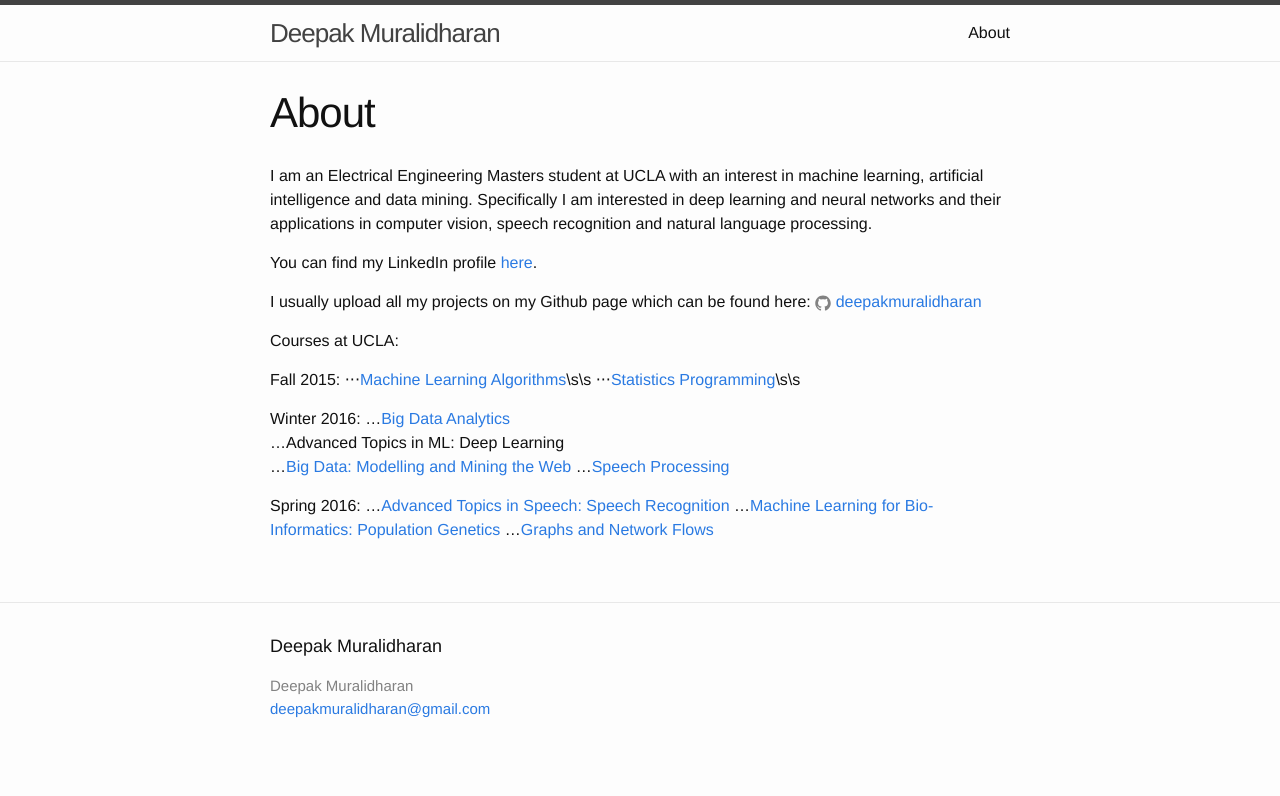
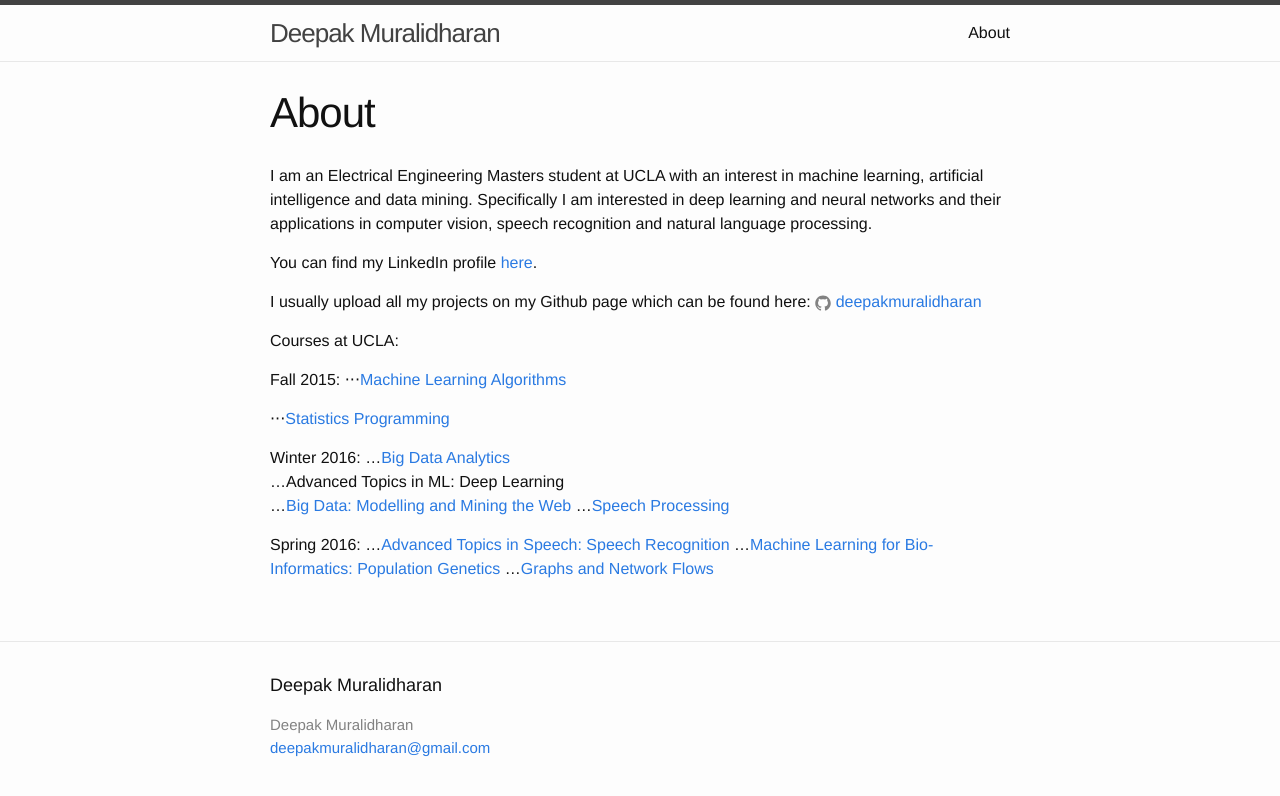
Before and after one commit to DeepakMuralidharan/blog, a Jekyll site: the page built from about.md, in a window 1280 px wide. Shown: the top 796 px of the page. Built offline with Jekyll 4.4.1, drawn with Linux system fonts in a browser that asks for light colours.

```diff
--- a/about.md
+++ b/about.md
@@ -15,8 +15,10 @@ I usually upload all my projects on my Github page which can be found here:
 Courses at UCLA:
 
 Fall 2015:
-⋅⋅⋅[Machine Learning Algorithms](https://github.com/deepakmuralidharan/CS260-Machine-Learning-Algorithms)\s\s
-⋅⋅⋅[Statistics Programming](https://github.com/deepakmuralidharan/STATS202A-Statistics-Programming)\s\s
+⋅⋅⋅[Machine Learning Algorithms](https://github.com/deepakmuralidharan/CS260-Machine-Learning-Algorithms)
+
+⋅⋅⋅[Statistics Programming](https://github.com/deepakmuralidharan/STATS202A-Statistics-Programming)
+
 
 Winter 2016:
 ...[Big Data Analytics](https://github.com/deepakmuralidharan/CS249-Yelp-Restaurant-Photo-Classification-Challenge)
```
